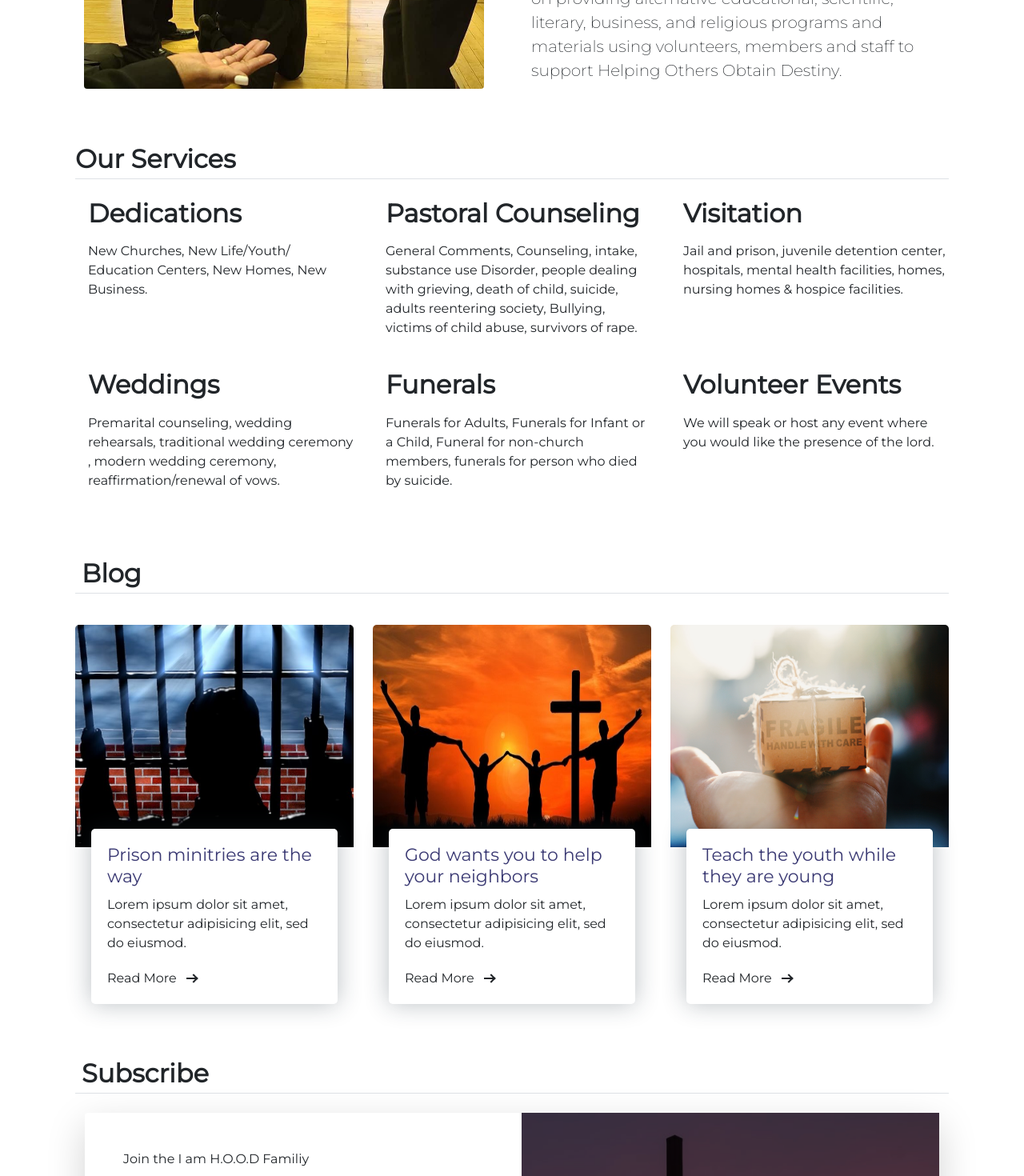
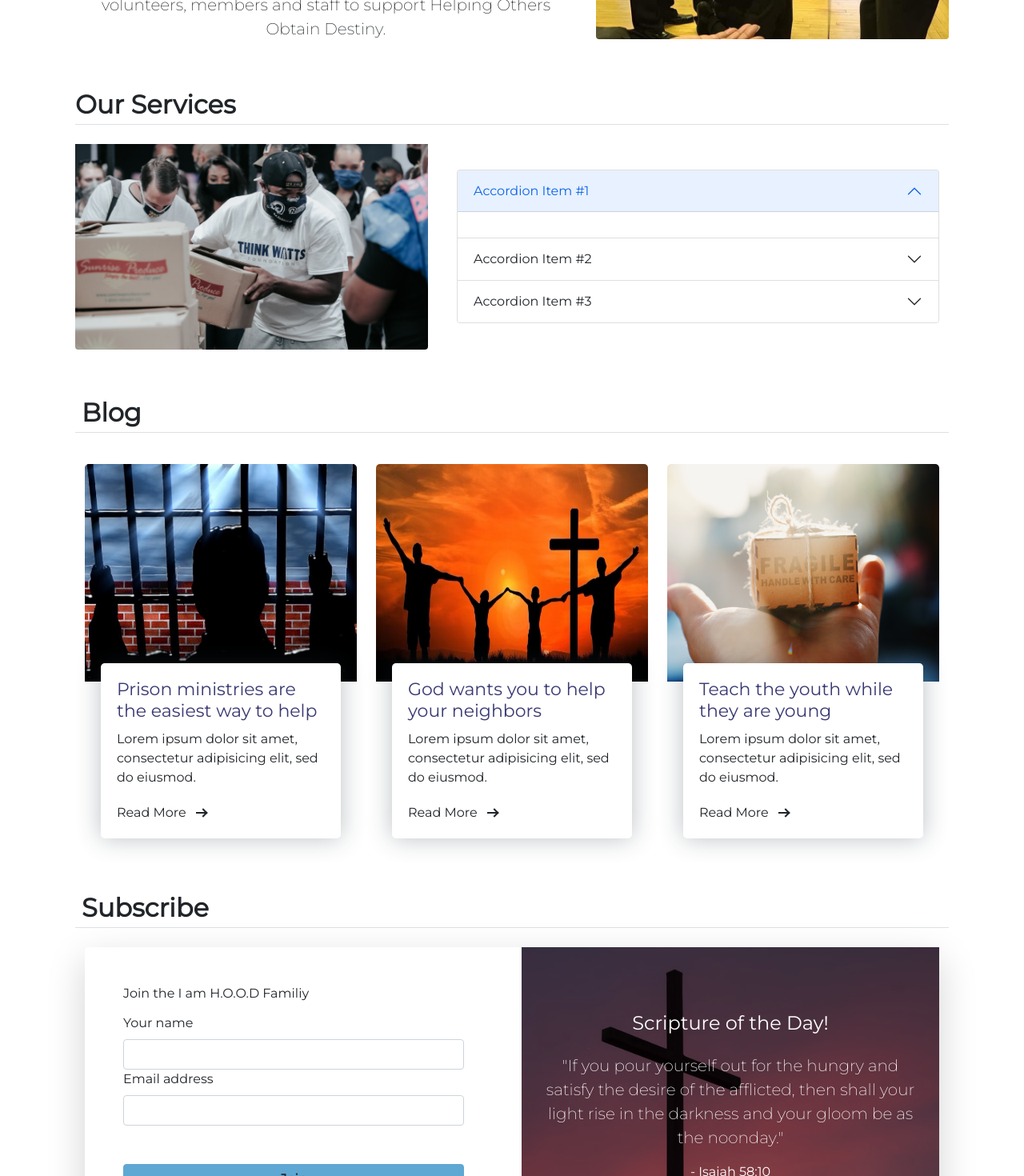
Before and after one commit to kevinjmosley93/hood-ministries, a Next.js app: page / in a window 1280 px wide. Shown: the part 1156-2626 px from the top of the page at 80% size. Built offline with nearby package versions, Linux system fonts and the light colour scheme.

Commit message:
fixed imgs & services

```diff
--- a/components/Blog.js
+++ b/components/Blog.js
@@ -1,33 +1,48 @@
 import React from 'react'
 import { Container } from 'react-bootstrap'
 import Image from 'next/image'
+const blogPosts = [
+  {
+    title: 'Prison ministries are the easiest way to help',
+    img: '/prison.jpg',
+    body: 'Lorem ipsum dolor sit amet, consectetur adipisicing elit, sed do eiusmod.',
+    author: 'I Am H.O.O.D',
+    createdAt: 'July 18th'
+  },
+  {
+    title: 'God wants you to help your neighbors',
+    img: '/cross.jpg',
+    body: 'Lorem ipsum dolor sit amet, consectetur adipisicing elit, sed do eiusmod.',
+    author: 'I Am H.O.O.D',
+    createdAt: 'July 18th'
+  },
+  {
+    title: 'Teach the youth while they are young',
+    img: '/fragile.jpg',
+    body: 'Lorem ipsum dolor sit amet, consectetur adipisicing elit, sed do eiusmod.',
+    author: 'I Am H.O.O.D',
+    createdAt: 'July 18th'
+  }
+]
 
 const Blog = () => {
   return (
     <Container className='px-4'>
       <h2 className='p-2 mb-4 mt-5 fw-bold lh-1 border-bottom'>Blog</h2>
-      <div className='row'>
-        <div className='col-lg-4'>
+      <div style={{ margin: '0 auto' }} className='row'>
+        {blogPosts.map(({ title, img, body, author, createdAt }) => (
+          <div className='col-md-4'>
             <div className='blog-grid'>
               <div className='blog-img'>
                 <a href='/blog'>
-                <Image
-                  height={280}
-                  width={350}
-                  src='/prison.jpg'
-                  title=''
-                  alt=''
-                />
+                  <Image height={280} width={350} src={img} alt='blog-img' />
                 </a>
               </div>
               <div className='blog-info'>
                 <h5>
-                <a href='/blog'>Prison minitries are the way</a>
+                  <a href='/blog'>{title}</a>
                 </h5>
-              <p>
-                Lorem ipsum dolor sit amet, consectetur adipisicing elit, sed do
-                eiusmod.
-              </p>
+                <p>{body}</p>
                 <div className='btn-bar'>
                   <a href='/blog' className='px-btn-arrow'>
                     <span>Read More</span>
@@ -37,66 +52,7 @@ const Blog = () => {
               </div>
             </div>
           </div>
-        <div className='col-lg-4'>
-          <div className='blog-grid'>
-            <div className='blog-img'>
-              <a href='/blog'>
-                <Image
-                  height={280}
-                  width={350}
-                  src='/cross.jpg'
-                  title=''
-                  alt=''
-                />
-              </a>
-            </div>
-            <div className='blog-info'>
-              <h5>
-                <a href='/blog'>God wants you to help your neighbors</a>
-              </h5>
-              <p>
-                Lorem ipsum dolor sit amet, consectetur adipisicing elit, sed do
-                eiusmod.
-              </p>
-              <div className='btn-bar'>
-                <a href='/blog' className='px-btn-arrow'>
-                  <span>Read More</span>
-                  <i className='arrow'></i>
-                </a>
-              </div>
-            </div>
-          </div>
-        </div>
-        <div className='col-lg-4'>
-          <div className='blog-grid'>
-            <div className='blog-img'>
-              <a href='/blog'>
-                <Image
-                  height={280}
-                  width={350}
-                  src='/fragile.jpg'
-                  title=''
-                  alt=''
-                />
-              </a>
-            </div>
-            <div className='blog-info'>
-              <h5>
-                <a href='/blog'>Teach the youth while they are young</a>
-              </h5>
-              <p>
-                Lorem ipsum dolor sit amet, consectetur adipisicing elit, sed do
-                eiusmod.
-              </p>
-              <div className='btn-bar'>
-                <a href='/blog' className='px-btn-arrow'>
-                  <span>Read More</span>
-                  <i className='arrow'></i>
-                </a>
-              </div>
-            </div>
-          </div>
-        </div>
+        ))}
       </div>
     </Container>
   )
--- a/components/ImgText.js
+++ b/components/ImgText.js
@@ -1,12 +1,13 @@
 import React from 'react'
+import Image from 'next/image'
 
 export const ImgText = () => {
   return (
     <div className='container my-5  px-4'>
-      <div className='row flex-lg-row-reverse align-items-center g-5 py-3'>
-        <div className='col-md-6'>
-          <h2 className=' fw-bold lh-1 p-3 mb-3 border-bottom'>Our Purpose</h2>
-          <p className='lead'>
+      <h2 className=' fw-bold lh-1 p-3 mb-3 border-bottom'>Our Purpose</h2>
+      <div className='row justify-content-between align-items-center'>
+        <div className='col-md-7 g-4'>
+          <p className='lead text-center'>
             A non for profit, charitable, religious organization for the
             purposes of the people to provide services to help the poor, needy,
             middle-class, and broken families in neighborhoods around the world.
@@ -20,14 +21,14 @@ export const ImgText = () => {
             Others Obtain Destiny.
           </p>
         </div>
-        <div className='col-10 col-sm-8 col-md-6'>
-          <img
-            src='will.jpg'
-            className='d-block mx-lg-auto img-fluid rounded'
+        <div className='col-md-5 '>
+          <Image
+            style={{ objectFit: 'cover' }}
+            src='/will.jpg'
+            className='rounded'
             alt='pastor-will-img'
-            width='500'
-            height='250'
-            loading='lazy'
+            width={560}
+            height={470}
           />
         </div>
       </div>
--- a/components/Services.js
+++ b/components/Services.js
@@ -1,76 +1,92 @@
 import { Container } from 'react-bootstrap'
 import { FaPrayingHands } from 'react-icons/fa'
+import Image from 'next/image'
 
 export const Services = () => {
   return (
     <>
       <Container className='px-4' id='hanging-icons'>
         <h2 className='pb-2  fw-bold lh-1 border-bottom'>Our Services</h2>
-        <div className='row g-4 py-3 row-cols-1 row-cols-lg-3'>
-          <div className='col d-flex align-items-start'>
-            <div className='icon-square bg-light text-dark flex-shrink-0 me-3'></div>
-            <div>
-              <h2 className='mb-3 fw-bold'>Dedications</h2>
-              <p>
-                New Churches, New Life/Youth/ Education Centers, New Homes, New
-                Business.
-              </p>
+        <section className='row'>
+          <div className='col-md-5'>
+            <Image
+              className='rounded pt-3'
+              style={{ objectFit: 'cover' }}
+              height={310}
+              width={500}
+              src='/services.jpg'
+              alt='services-img'
+            />
+          </div>
+          <div className='col-md-7 g-5'>
+            <div className='accordion' id='accordionExample'>
+              <div className='accordion-item'>
+                <h2 className='accordion-header' id='headingOne'>
+                  <button
+                    className='accordion-button'
+                    type='button'
+                    data-bs-toggle='collapse'
+                    data-bs-target='#collapseOne'
+                    aria-expanded='true'
+                    aria-controls='collapseOne'>
+                    Accordion Item #1
+                  </button>
+                </h2>
+                <div
+                  id='collapseOne'
+                  className='accordion-collapse collapse show'
+                  aria-labelledby='headingOne'
+                  data-bs-parent='#accordionExample'>
+                  <div className='accordion-body'></div>
+                </div>
+              </div>
+              <div className='accordion-item'>
+                <h2 className='accordion-header' id='headingTwo'>
+                  <button
+                    className='accordion-button collapsed'
+                    type='button'
+                    data-bs-toggle='collapse'
+                    data-bs-target='#collapseTwo'
+                    aria-expanded='false'
+                    aria-controls='collapseTwo'>
+                    Accordion Item #2
+                  </button>
+                </h2>
+                <div
+                  id='collapseTwo'
+                  className='accordion-collapse collapse'
+                  aria-labelledby='headingTwo'
+                  data-bs-parent='#accordionExample'>
+                  <div className='accordion-body'>
+                    <strong>This is the second item's accordion body.</strong>
+                  </div>
+                </div>
+              </div>
+              <div className='accordion-item'>
+                <h2 className='accordion-header' id='headingThree'>
+                  <button
+                    className='accordion-button collapsed'
+                    type='button'
+                    data-bs-toggle='collapse'
+                    data-bs-target='#collapseThree'
+                    aria-expanded='false'
+                    aria-controls='collapseThree'>
+                    Accordion Item #3
+                  </button>
+                </h2>
+                <div
+                  id='collapseThree'
+                  className='accordion-collapse collapse'
+                  aria-labelledby='headingThree'
+                  data-bs-parent='#accordionExample'>
+                  <div className='accordion-body'>
+                    <strong>This is the third item's accordion body.</strong>
+                  </div>
+                </div>
+              </div>
             </div>
           </div>
-          <div className='col d-flex align-items-start'>
-            <div className='icon-square bg-light text-dark flex-shrink-0 me-3'></div>
-            <div>
-              <h2 className='mb-3 fw-bold'>Pastoral Counseling</h2>
-              <p>
-                General Comments, Counseling, intake, substance use Disorder,
-                people dealing with grieving, death of child, suicide, adults
-                reentering society, Bullying, victims of child abuse, survivors
-                of rape.
-              </p>
-            </div>
-          </div>
-          <div className='col d-flex align-items-start'>
-            <div className='icon-square bg-light text-dark flex-shrink-0 me-3'></div>
-            <div>
-              <h2 className='mb-3 fw-bold'>Visitation</h2>
-              <p>
-                Jail and prison, juvenile detention center, hospitals, mental
-                health facilities, homes, nursing homes & hospice facilities.
-              </p>
-            </div>
-          </div>
-          <div className='col d-flex align-items-start'>
-            <div className='icon-square bg-light text-dark flex-shrink-0 me-3'></div>
-            <div>
-              <h2 className='mb-3 fw-bold'>Weddings</h2>
-              <p>
-                Premarital counseling, wedding rehearsals, traditional wedding
-                ceremony , modern wedding ceremony, reaffirmation/renewal of
-                vows.
-              </p>
-            </div>
-          </div>
-          <div className='col d-flex align-items-start'>
-            <div className='icon-square bg-light text-dark flex-shrink-0 me-3'></div>
-            <div>
-              <h2 className='mb-3 fw-bold'>Funerals</h2>
-              <p>
-                Funerals for Adults, Funerals for Infant or a Child, Funeral for
-                non-church members, funerals for person who died by suicide.
-              </p>
-            </div>
-          </div>
-          <div className='col d-flex align-items-start'>
-            <div className='icon-square bg-light text-dark flex-shrink-0 me-3'></div>
-            <div>
-              <h2 className='mb-3 fw-bold'>Volunteer Events</h2>
-              <p>
-                We will speak or host any event where you would like the
-                presence of the lord.
-              </p>
-            </div>
-          </div>
-        </div>
+        </section>
       </Container>
     </>
   )
```
Also changed, not shown: components/Sermons.js (+6 -34 lines), public/services.jpg (added). Lines whose indentation alone changed are shown as unchanged.
